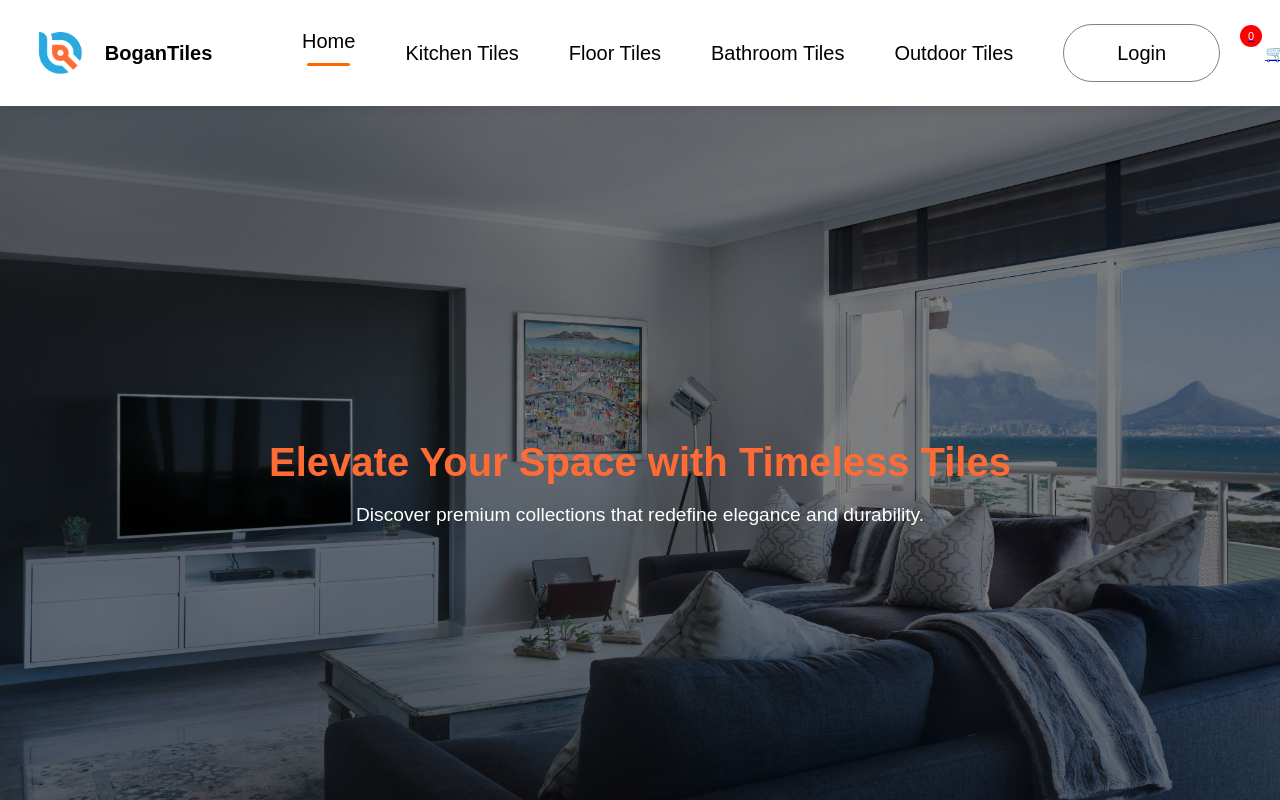
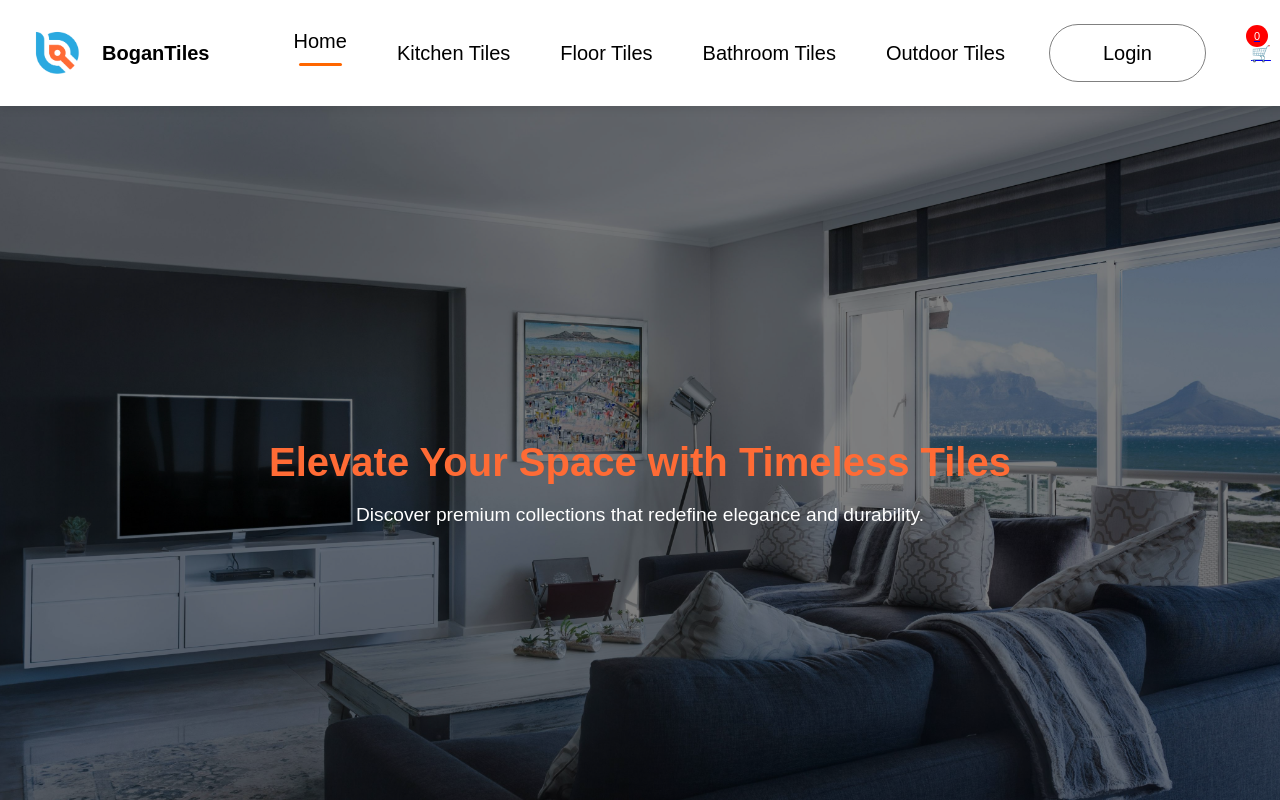
Before and after one commit to sudeepa-sri/Bogantiles, a React (Vite) app: page / in a window 1280 px wide. Shown: the top 800 px of the page. Built offline with nearby package versions, Linux system fonts and the light colour scheme; no server answers.

Commit message:
bootstrap updated

```diff
--- a/src/Components/Assets/Navbar/Navbar.css
+++ b/src/Components/Assets/Navbar/Navbar.css
@@ -95,7 +95,7 @@
 .cart-icon {
     font-size: 24px;  /* Adjust the size of the icon */
     cursor: pointer;  /* Makes it clickable */
-    margin-right: 10px;
+    margin-right: 30px;
   }
 
   .nav-login-cart span {
```
